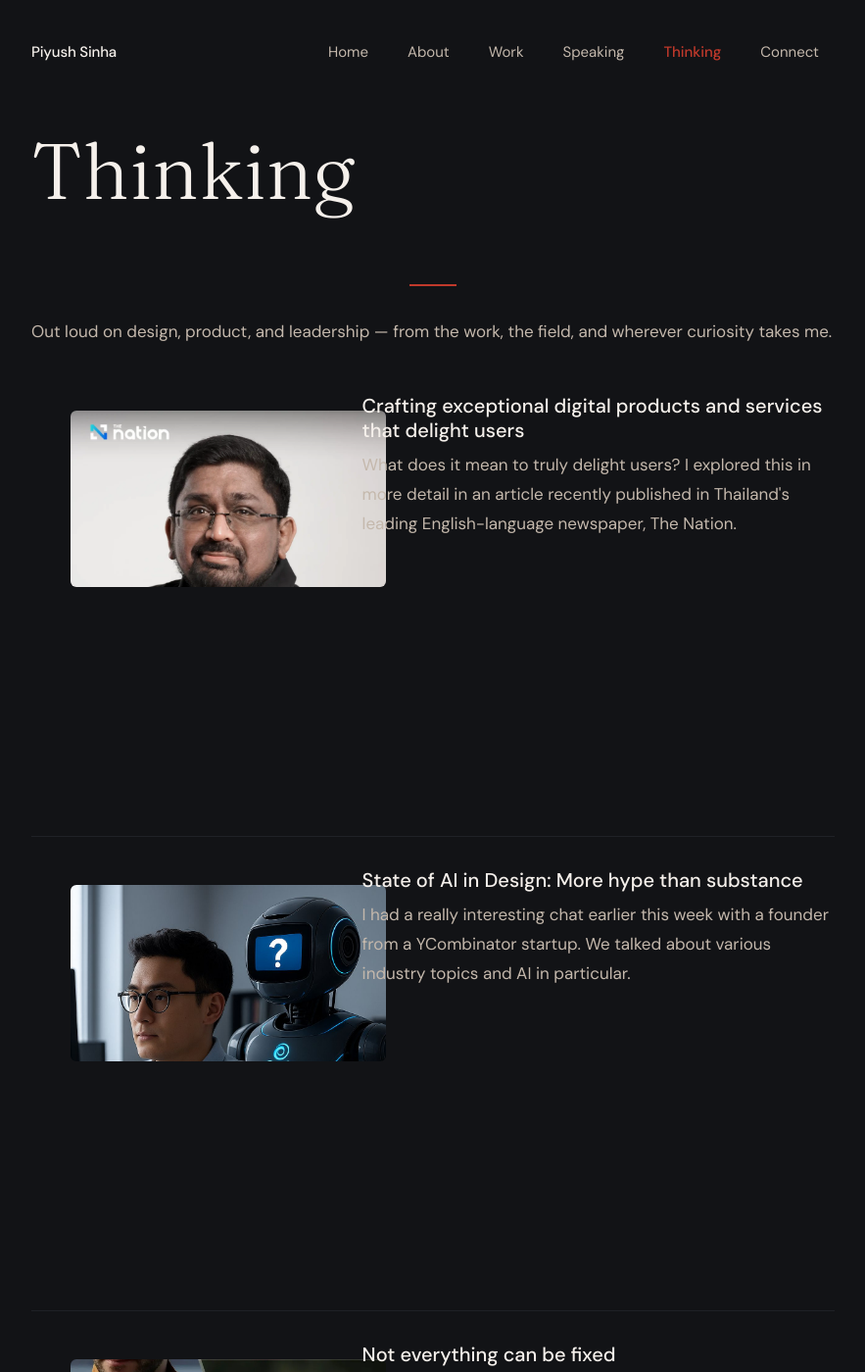
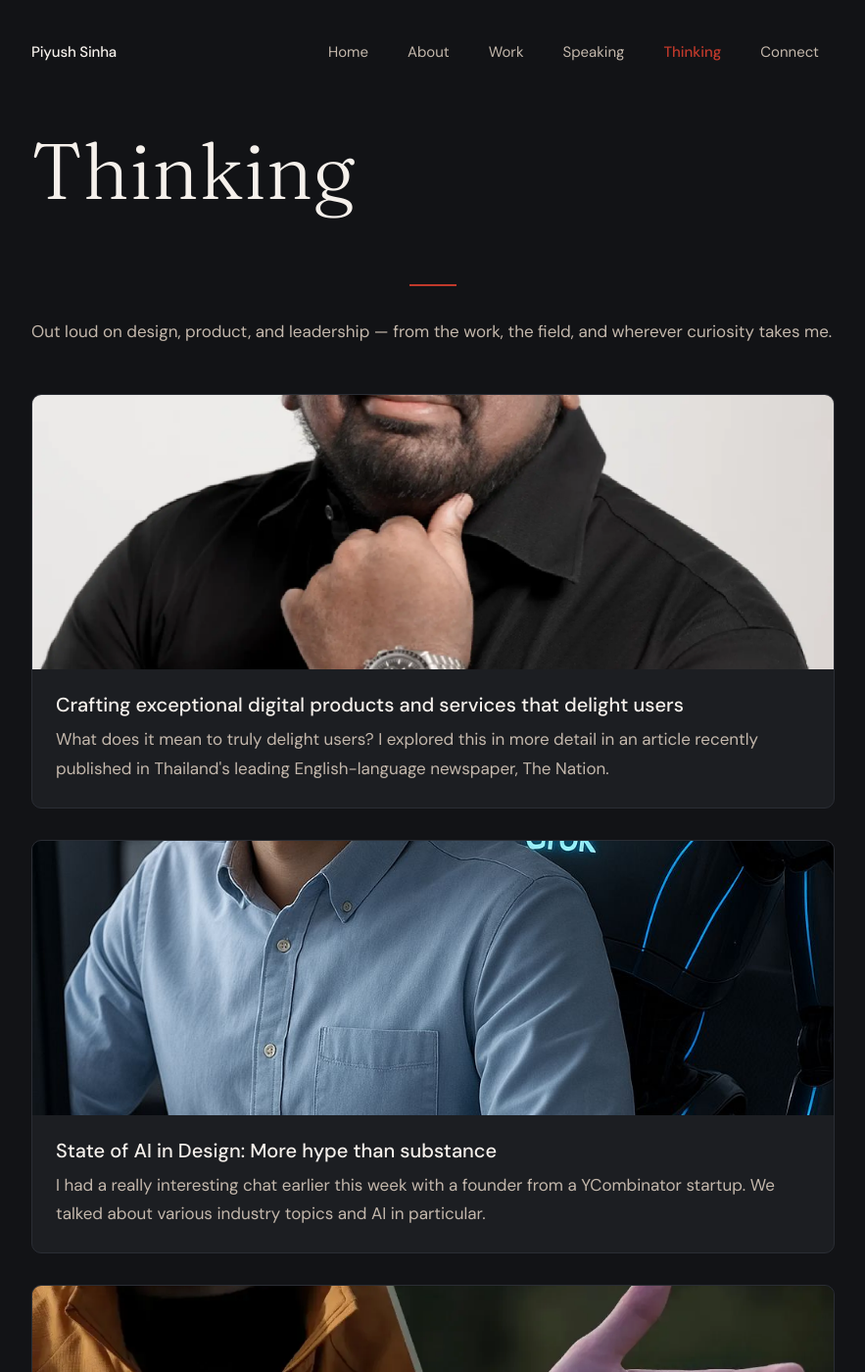
Before and after one commit to piyushsinha/piyushsinha.github.io, a Jekyll site: the page built from thinking/index.html, in a window 1280 px wide and 1400 px high. Shown: the whole window at 98% size, without its empty margins (198-1081 px from the left). Built offline with Jekyll 4.4.1, drawn with Linux system fonts in a browser that asks for light colours.

Commit message:
Fix: thinking page layout + work page TOC
Thinking page:
- Reverted to Shanti-style vertical card layout (image on top, content below)
- Removed broken columns/side-by-side approach
- Cards use dark surface with border, proper image sizing (280px max)
- Content padding inside cards for clean structure

Work page:
- TOC moved above intro deck (was after in previous version)
- Intro deck included in TOC table
- Each TOC item has company, title, and outcome description
- Structured as a clean table with headers

```diff
--- a/assets/css/styles.css
+++ b/assets/css/styles.css
@@ -766,20 +766,18 @@ main#main-content {
   padding: 0;
   display: flex;
   flex-direction: column;
+  gap: var(--space-4);
 }
 
 .post-card {
-  padding-top: var(--space-4);
-  padding-bottom: var(--space-4);
-  border-bottom: 1px solid var(--color-border-subtle);
+  background-color: var(--color-bg-secondary);
+  border: 1px solid var(--color-border);
+  border-radius: var(--radius-md);
+  overflow: hidden;
 }
 
-.post-card:first-child {
-  padding-top: 0;
-}
-
-.post-card:last-child {
-  border-bottom: none;
+.post-card__image-wrapper {
+  margin-bottom: var(--space-3);
 }
 
 .post-card__meta {
@@ -811,35 +809,24 @@ main#main-content {
   margin-bottom: 0;
 }
 
-/* --- Post image in card --- */
-.post-card__image {
-  margin-bottom: 0;
+/* --- Post thumbnail (Thinking page) --- */
+.post-card__thumb {
+  display: block;
+  width: 100%;
+  height: auto;
+  max-height: 280px;
+  object-fit: cover;
 }
 
-.post-card__image img {
-  border-radius: var(--radius-sm);
-  max-height: 180px;
-  object-fit: cover;
-  object-position: top center;
+/* --- Card padding for content area --- */
+.post-card__title,
+.post-card__excerpt {
+  padding-left: var(--space-3);
+  padding-right: var(--space-3);
 }
 
-/* --- Columns layout (Thinking page) --- */
-.columns {
-  display: flex;
-  flex-direction: column;
-  gap: var(--space-2);
-}
-
-@media (min-width: 768px) {
-  .columns {
-    flex-direction: row;
-    align-items: flex-start;
-    gap: var(--space-2);
-  }
-}
-
-.column {
-  flex: 1;
+.post-card__excerpt {
+  padding-bottom: var(--space-3);
 }
 
 /* ============================================
--- a/thinking/index.html
+++ b/thinking/index.html
@@ -18,27 +18,21 @@ description: "Thinking out loud on design, product, and leadership — from the
         <ul class="post-card-list">
           {% for post in site.posts %}
             <li class="post-card">
-              <div class="columns">
               {% if post.image %}
-                <div class="column" style="flex-basis: 40%; min-width: 180px;">
-                  <figure class="post-card__image featured-image" style="aspect-ratio: 4/5; width: 100%; border: none; box-shadow: none;">
+              <div class="post-card__image-wrapper">
                 <a href="{{ post.url | relative_url }}">
-                      <img src="{{ post.image | relative_url }}" alt="{{ post.title | escape }}" style="width: 100%; height: 100%; object-fit: cover; border-radius: var(--radius-sm);" decoding="async">
+                  <img src="{{ post.image | relative_url }}" alt="{{ post.title | escape }}" class="post-card__thumb" decoding="async">
                 </a>
-                  </figure>
               </div>
               {% endif %}
-                <div class="column" style="flex-basis: {% if post.image %}60{% else %}100{% endif %}%;">
-                  <h3 class="post-card__title" style="margin-top: 0;">
+              <h2 class="post-card__title">
                 <a href="{{ post.url | relative_url }}">{{ post.title }}</a>
-                  </h3>
+              </h2>
               {% if post.description %}
                 <div class="post-card__excerpt">
-                      <p>{{ post.description | truncate: 200 }}</p>
+                  <p>{{ post.description | truncate: 240 }}</p>
                 </div>
               {% endif %}
-                </div>
-              </div>
             </li>
           {% endfor %}
         </ul>
```
Also changed, not shown: work/index.html (+26 -13 lines). Lines whose indentation alone changed are shown as unchanged.
